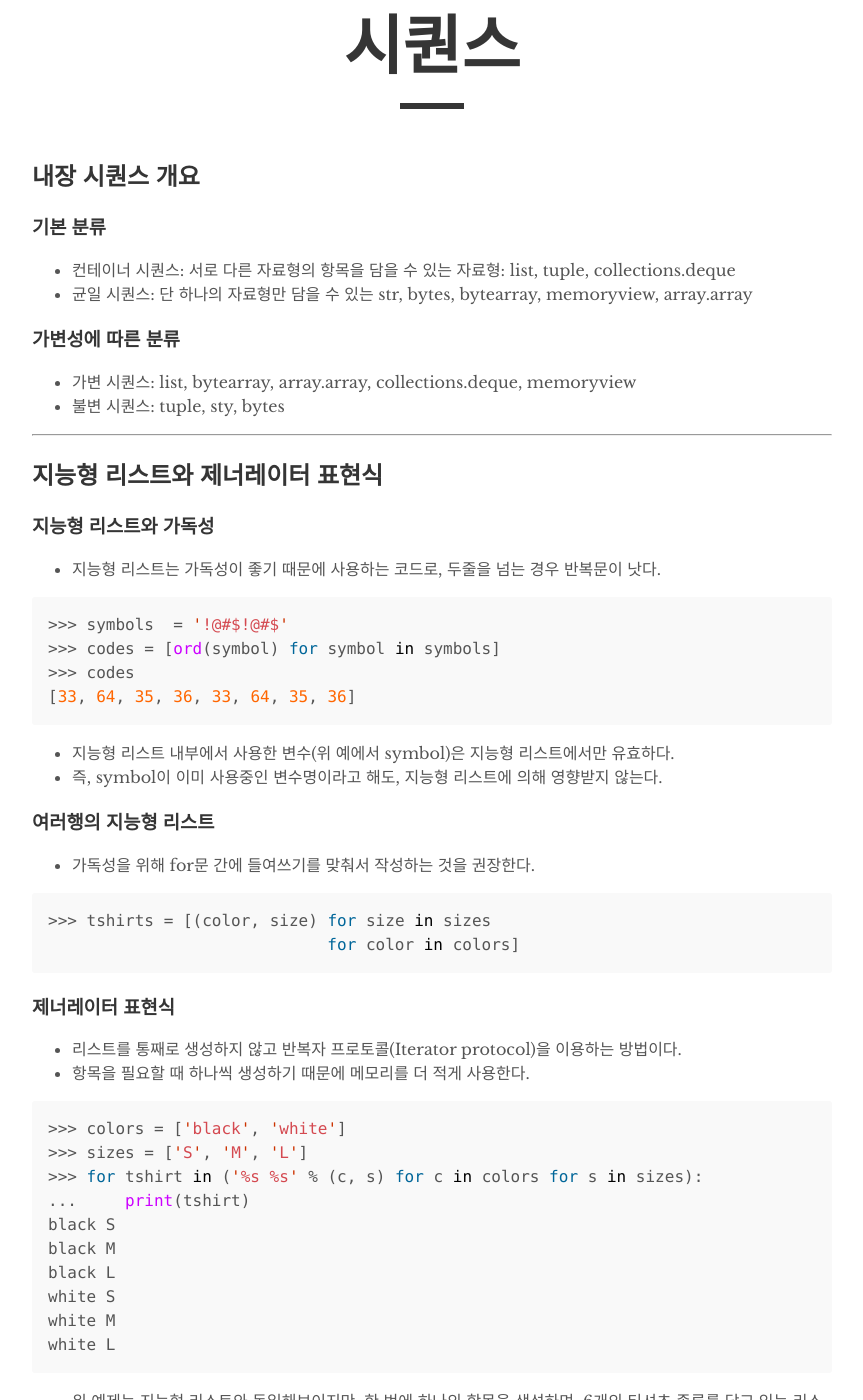
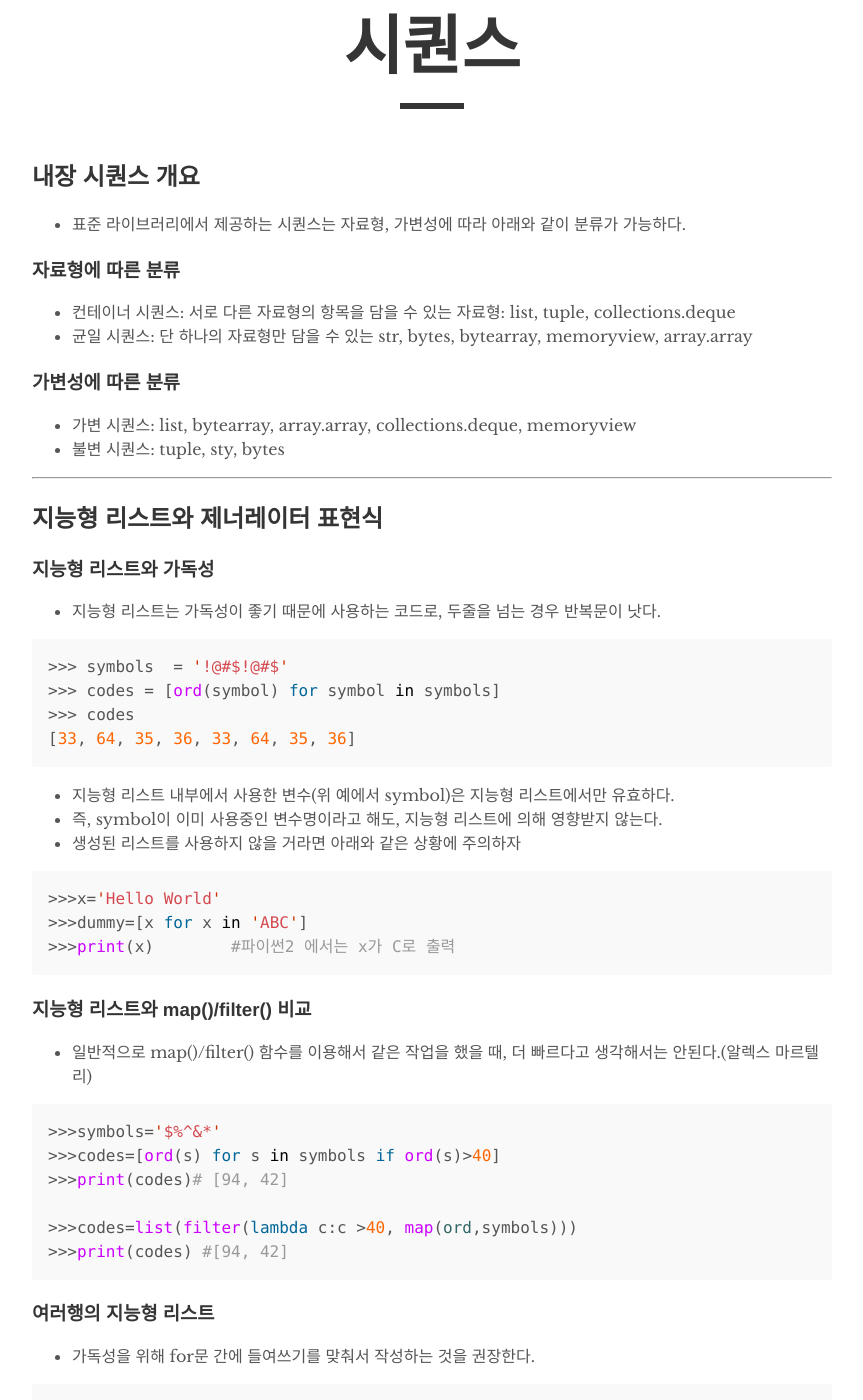
Before and after one commit to hydblab/hydblab.github.io, a Jekyll site: the page built from _posts/2018-08-26-sequence.md, in a window 1280 px wide and 1400 px high, scrolled down 203 px. Shown: the whole window, without its empty margins (208-1071 px from the left). Built offline with Jekyll 4.4.1, drawn with Linux system fonts in a browser that asks for light colours; some of the changed text lies outside the part shown.

Commit message:
[20190109] 시퀀스 내용보충

```diff
--- a/_posts/2018-08-26-sequence.md
+++ b/_posts/2018-08-26-sequence.md
@@ -1,12 +1,13 @@
 ---
 layout: post
 title: "시퀀스"
-author: "Alghost"
+author: "Alghost. jssvs"
 ---
 
 ## 내장 시퀀스 개요
+- 표준 라이브러리에서 제공하는 시퀀스는 자료형, 가변성에 따라 아래와 같이 분류가 가능하다.
 
-### 기본 분류
+### 자료형에 따른 분류
 - 컨테이너 시퀀스: 서로 다른 자료형의 항목을 담을 수 있는 자료형: list, tuple, collections.deque
 - 균일 시퀀스: 단 하나의 자료형만 담을 수 있는 str, bytes, bytearray, memoryview, array.array
 
@@ -28,6 +29,26 @@ author: "Alghost"
 
 - 지능형 리스트 내부에서 사용한 변수(위 예에서 symbol)은 지능형 리스트에서만 유효하다.
 - 즉, symbol이 이미 사용중인 변수명이라고 해도, 지능형 리스트에 의해 영향받지 않는다.
+- 생성된 리스트를 사용하지 않을 거라면 아래와 같은 상황에 주의하자
+  {% highlight python %}
+>>>x='Hello World'
+>>>dummy=[x for x in 'ABC']
+>>>print(x)        #파이썬2 에서는 x가 C로 출력
+{% endhighlight %}
+
+
+### 지능형 리스트와 map()/filter() 비교
+- 일반적으로 map()/filter() 함수를 이용해서 같은 작업을 했을 때, 더 빠르다고 생각해서는 안된다.(알렉스 마르텔리)
+    {% highlight python %}
+
+>>>symbols='$%^&*'
+>>>codes=[ord(s) for s in symbols if ord(s)>40]
+>>>print(codes)# [94, 42]
+
+>>>codes=list(filter(lambda c:c >40, map(ord,symbols)))
+>>>print(codes) #[94, 42]
+
+{% endhighlight %}
 
 ### 여러행의 지능형 리스트
 - 가독성을 위해 for문 간에 들여쓰기를 맞춰서 작성하는 것을 권장한다.
@@ -214,8 +235,16 @@ Tokyo
 >>> id(t)
 4563598064
 {% endhighlight %}
+
+### 시퀀스 복합 할당 퀴즈
+{% highlight python %}
+>>>t=(1,2,[30,40])
+>>>t[2]+=[50,60]       출력 예상값 ??
+{% endhighlight %}
 - 가변 항목에 튜플을 넣는 것은 좋은 생각이 아니다.
 - 복합 할당은 원자적인 연산이 아니다.
+
+
 
 <hr>
 ## list.sort()와 sorted() 내장 함수
@@ -223,6 +252,8 @@ Tokyo
 - sorted() 함수는 새로운 리스트를 생성해서 반환한다.
 - sorted() 함수는 불변 시퀀스 및 제너레이터를 포함해서 모든 반복 가능한 객체를 정렬할 수 있다.
 - key는 각 항목에 적용할 함수를 의미한다. 즉 str.lower를 추가하면 대소문자를 구분하지 않고 정렬한다.
+- 파이썬API의 관례 : 객체를 직접 변경했다고 알려주기 위해 None을 반환한다.
+
 
 <hr>
 ## 정렬된 시퀀스를 bisect로 관리하기
@@ -291,7 +322,8 @@ array('h', [-2, -1, 1024, 1, 2])
 {% endhighlight %}
 
 ### NumPy와 SciPy
-
+- 고급배열 및 행렬연산을 지원하는 라이브러리다.
+- 과학 계산 애플리케이션에서 널리 사용된다.
 - 생략, 자세한 내용은 레퍼런스 참고: [https://docs.scipy.org/doc/](https://docs.scipy.org/doc/)
 
 ### 덱 및 기타 큐
```
